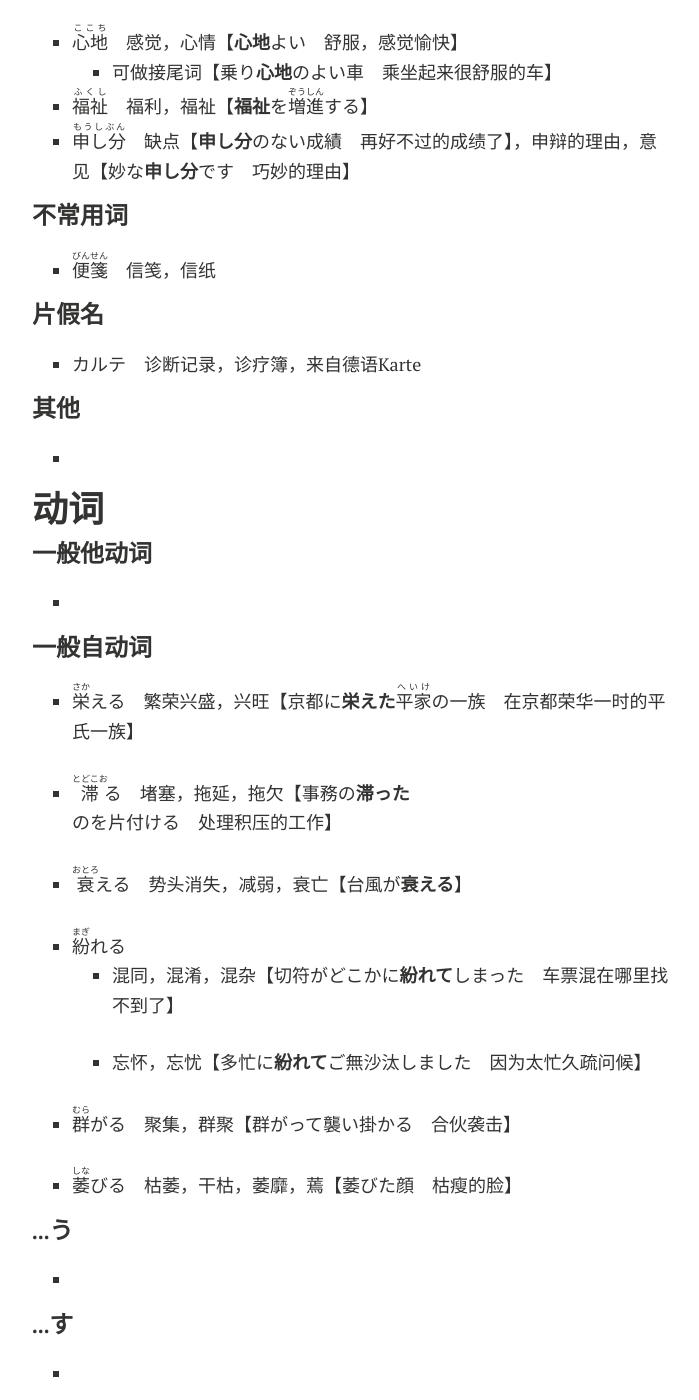
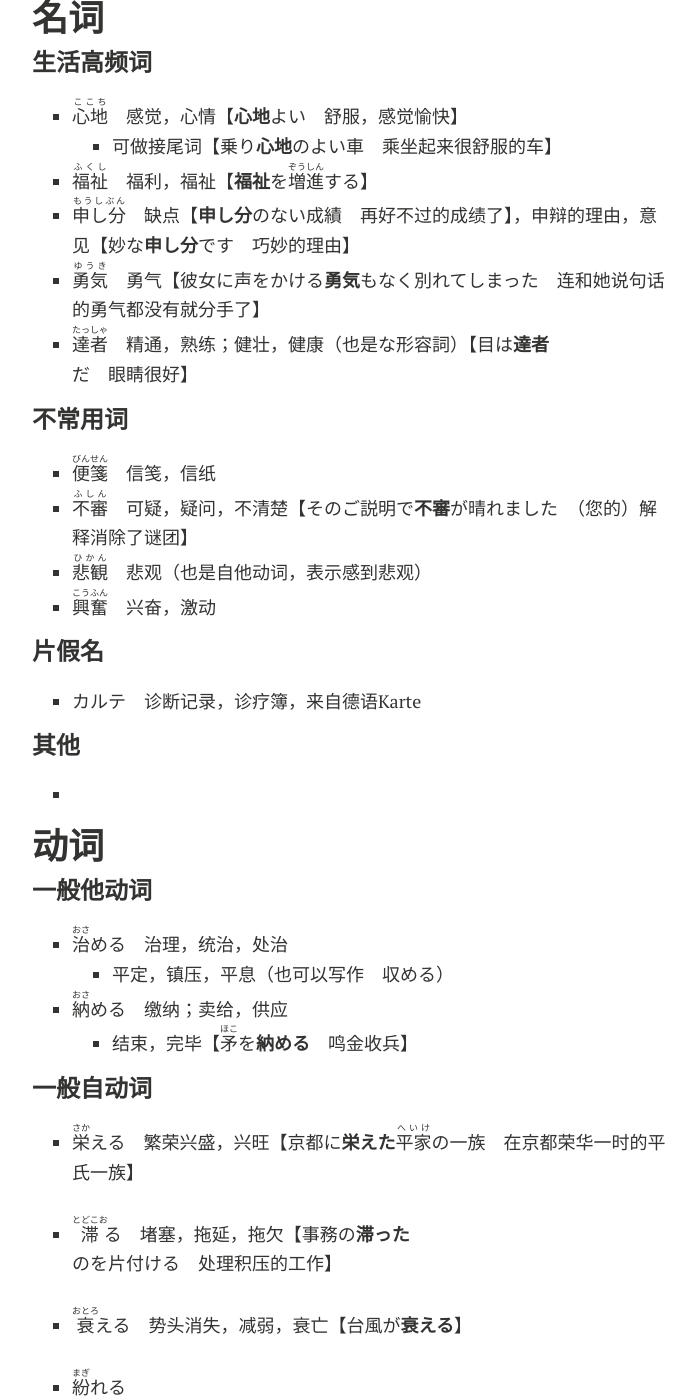
Before and after one commit to Kinnuch/kinnuch.github.io, a Jekyll site: the page built from laim/N1.md, in a window 1280 px wide and 1400 px high, scrolled down 1387 px. Shown: the whole window, without its empty margins (288-987 px from the left). Built offline with Jekyll 4.4.1, drawn with Linux system fonts in a browser that asks for light colours; nearby versions of some CDN libraries; comment, search, counter and statistics services are not loaded; a style sheet for code colours, icons or effects is not loaded; some of the changed text lies outside the part shown.

Commit message:
Update N1.md

```diff
--- a/laim/N1.md
+++ b/laim/N1.md
@@ -18,7 +18,7 @@ Ruby复制用：<ruby>平家<rt>へいけ</rt></ruby>
 
 ### …に
 
--
+- <ruby>直<rt>ただ</rt>ちに</ruby>　立刻，立即
 
 ### A（っ/ん）Bり
 
@@ -44,11 +44,13 @@ Ruby复制用：<ruby>平家<rt>へいけ</rt></ruby>
   - 严重的【交通違反を**厳重**に取り締まる　严格取缔违反交通规则的现象】
   - 严肃的【**厳重**な雰囲気】
 
-- 清潔せいけつ<ruby>清潔<rt>せいけつ</rt></ruby>　干净【**清潔**を保たも<ruby>保<rt>たも</rt></ruby>つ】
+- <ruby>清潔<rt>せいけつ</rt></ruby>　干净【**清潔**を<ruby>保<rt>たも</rt></ruby>つ】
   - 纯洁，纯正，廉洁【**清潔**な感じのする若者　给人以纯洁感的年轻人】
 - <ruby>善良<rt>ぜんりょう</rt></ruby>　善良，善良的（也是名词）
 - <ruby>明瞭<rt>めいりょう</rt></ruby>　明白的，清晰的（也是名词）
 - <ruby>多忙<rt>たぼう</rt></ruby>　繁忙的，忙碌的（也是名词）
+- <ruby>簡素<rt>かんそ</rt></ruby>　简单朴素的（也是名词）
+- <ruby>健<rt>すこ</rt>やか</ruby>　健壮的，健康的，健全的
 
 ## 名词
 
@@ -58,10 +60,15 @@ Ruby复制用：<ruby>平家<rt>へいけ</rt></ruby>
   - 可做接尾词【乗り**心地**のよい車　乘坐起来很舒服的车】
 - <ruby>福祉<rt>ふくし</rt></ruby>　福利，福祉【**福祉**を<ruby>増進<rt>ぞうしん</rt></ruby>する】
 - <ruby>申し分<rt>もうしぶん</rt></ruby>　缺点【**申し分**のない成績　再好不过的成绩了】，申辩的理由，意见【妙な**申し分**です　巧妙的理由】
+- <ruby>勇気<rt>ゆうき</rt></ruby>　勇气【彼女に声をかける**勇気**もなく別れてしまった　连和她说句话的勇气都没有就分手了】
+- <ruby>達者<rt>たっしゃ</rt></ruby>　精通，熟练；健壮，健康（也是な形容詞）【目は**達者**だ　眼睛很好】
 
 ### 不常用词
 
 - <ruby>便箋<rt>びんせん</rt></ruby>　信笺，信纸
+- <ruby>不審<rt>ふしん</rt></ruby>　可疑，疑问，不清楚【そのご説明で**不審**が晴れました　（您的）解释消除了谜团】
+- <ruby>悲観<rt>ひかん</rt></ruby>　悲观（也是自他动词，表示感到悲观）
+- <ruby>興奮<rt>こうふん</rt></ruby>　兴奋，激动
 
 ### 片假名
 
@@ -75,7 +82,12 @@ Ruby复制用：<ruby>平家<rt>へいけ</rt></ruby>
 
 ### 一般他动词
 
--
+- <ruby>治<rt>おさ</rt>める</ruby>　治理，统治，处治
+  - 平定，镇压，平息（也可以写作　収める）
+
+- <ruby>納<rt>おさ</rt>める</ruby>　缴纳；卖给，供应
+  - 结束，完毕【<ruby>矛<rt>ほこ</rt></ruby>を**納める**　鸣金收兵】
+
 
 
 ### 一般自动词
@@ -91,10 +103,11 @@ Ruby复制用：<ruby>平家<rt>へいけ</rt></ruby>
 
   - 忘怀，忘忧【多忙に**紛れて**ご無沙汰しました　因为太忙久疏问候】
 
-- <ruby>群<rt>むら</rt>がる</ruby>　聚集，群聚【群がって襲い掛かる　合伙袭击】
+- <ruby>群<rt>むら</rt>がる</ruby>　聚集，群聚【**群がって**襲い掛かる　合伙袭击】
 
-- <ruby>萎<rt>しな</rt>びる</ruby>　枯萎，干枯，萎靡，蔫【萎びた顔　枯瘦的脸】
+- <ruby>萎<rt>しな</rt>びる</ruby>　枯萎，干枯，萎靡，蔫【**萎びた**顔　枯瘦的脸】
 
+- <ruby>綻<rt>ほころ</rt>びる</ruby>　开绽；笑容、花朵等张开，绽放
 
 
 ### …う
@@ -103,13 +116,28 @@ Ruby复制用：<ruby>平家<rt>へいけ</rt></ruby>
 
 ### …す
 
--
+#### 他动词
+
+- <ruby>促<rt>うなが</rt>す</ruby>　催促，促使
+- <ruby>施<rt>ほどこ</rt>す</ruby>　施舍【<ruby>恩恵<rt>おんけい</rt></ruby>を**施す**】
+  - 施加，施行【策の**施し**ようがない　无计可施】
+
 
 
 
 ### …く・ぐ
 
+#### 自动词
+
 - まごつく　张皇失措，不知所措【**まごつか**ずに自分の道を進め　毫不犹豫地走自己的路】
+
+#### 他动词
+
+- <ruby>仰<rt>あお</rt>ぐ</ruby>　瞻，仰，向上看【**仰いて**空を見る】
+  - 尊为，推崇为【会長に**仰ぐ**　推为会长】
+  - 仰仗，依赖【原料を外国に**仰ぐ**　依赖外国供给原料】
+  - 请求 【<ruby>助力<rt>じょりょく</rt></ruby>を**仰ぐ**　请求支援】
+  - 一饮而尽【毒を**仰ぐ**　服毒自杀】
 
 ### …つ・ぶ・む
 
```
